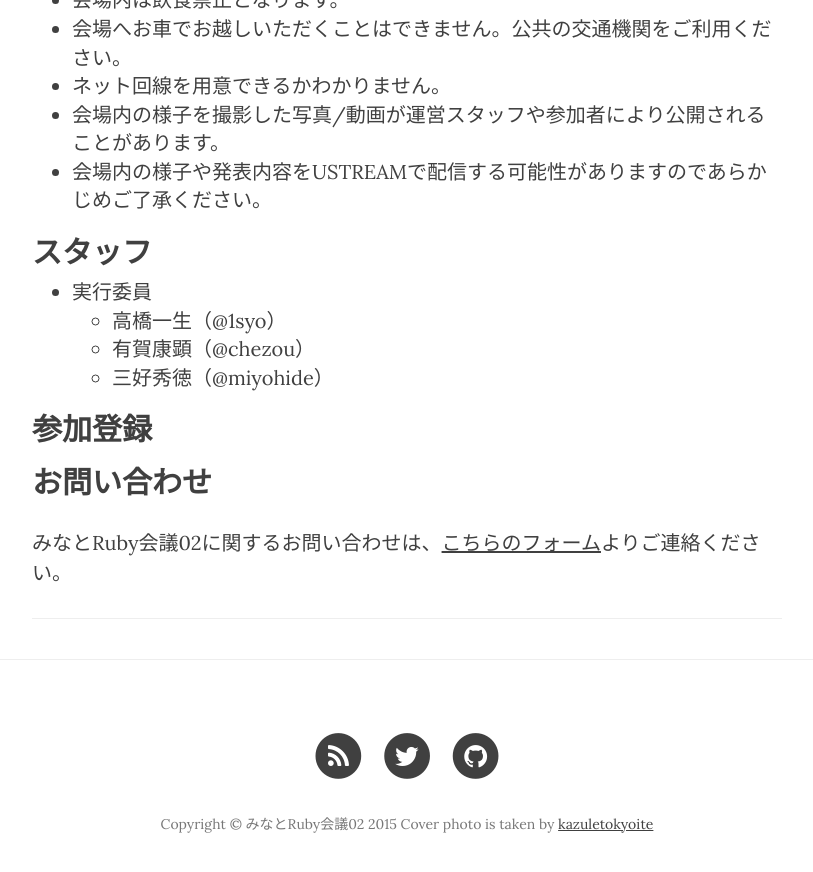
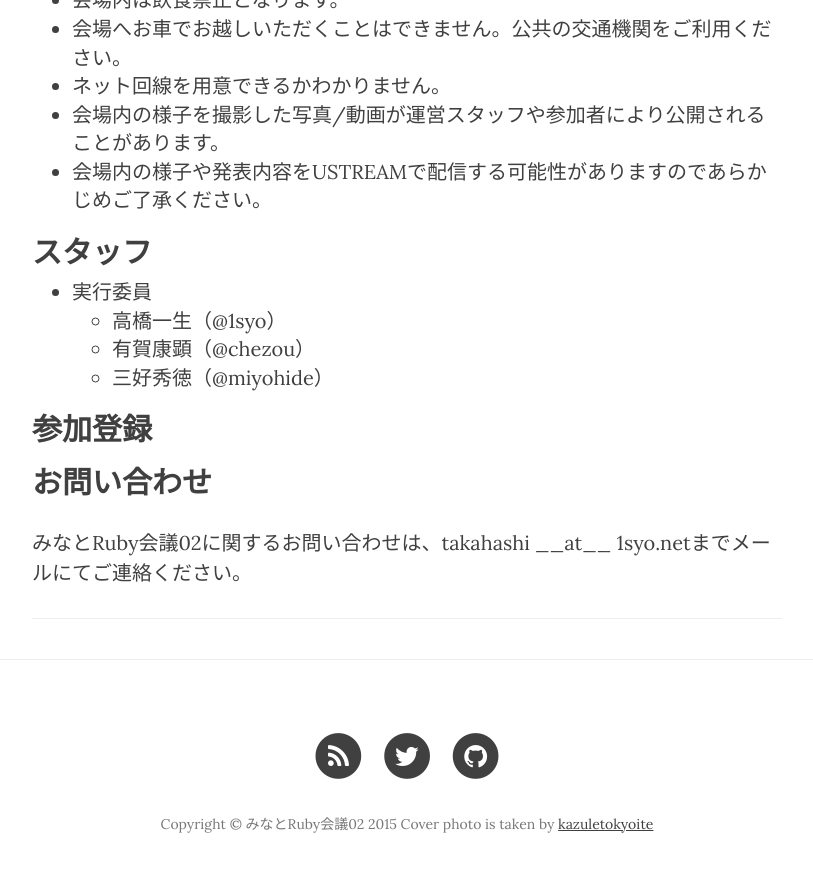
Before and after one commit to yokohamarb/minatork02, a Jekyll site: the page built from index.md, in a window 1280 px wide and 900 px high, scrolled down 1551 px. Shown: the top 872 px of the window, without its empty margins (233-1046 px from the left). Built offline with Jekyll 4.4.1, drawn with Linux system fonts in a browser that asks for light colours; nearby versions of some CDN libraries.

Commit message:
Revert "Add contact form"
This reverts commit 823f7a971456fc277fb28c27653734fd2caf316e.

```diff
--- a/index.md
+++ b/index.md
@@ -49,7 +49,7 @@ Yokohama.rbのRubyistが語る、Rubyがある生活をぜひお聞きくださ
 ## 参加登録
 
 ## お問い合わせ
-みなとRuby会議02に関するお問い合わせは、[こちらのフォーム](http://goo.gl/forms/j7LECMYQS1)よりご連絡ください。
+みなとRuby会議02に関するお問い合わせは、takahashi \_\_at\_\_ 1syo.netまでメールにてご連絡ください。
 
 
 <script type='text/javascript'>
```
